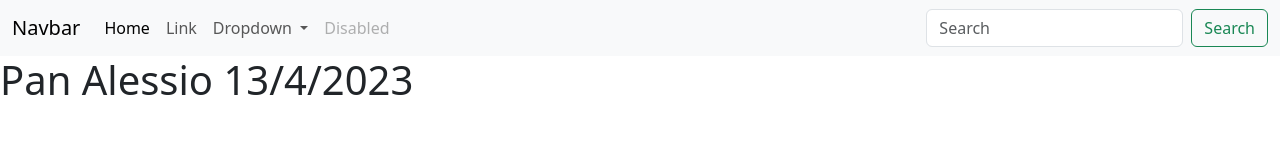
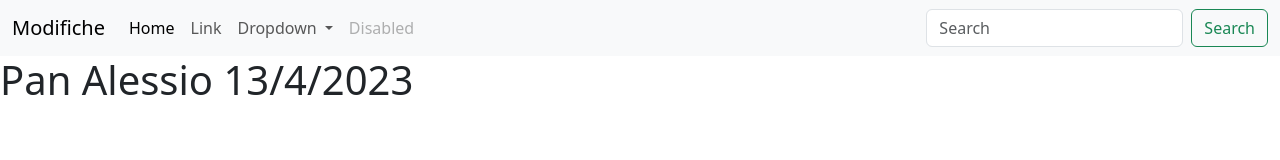
Before and after one commit to Pancarre/Pan-conpito1, a plain HTML site: page index.html in a window 1280 px wide. Drawn offline with nearby package versions, Linux system fonts and the light colour scheme.

Commit message:
modifiche navbar

```diff
--- a/index.html
+++ b/index.html
@@ -11,7 +11,7 @@
 <body>
     <nav class="navbar navbar-expand-lg bg-body-tertiary">
         <div class="container-fluid">
-          <a class="navbar-brand" href="#">Navbar</a>
+          <a class="navbar-brand" href="#">Modifiche</a>
           <button class="navbar-toggler" type="button" data-bs-toggle="collapse" data-bs-target="#navbarSupportedContent" aria-controls="navbarSupportedContent" aria-expanded="false" aria-label="Toggle navigation">
             <span class="navbar-toggler-icon"></span>
           </button>
```
